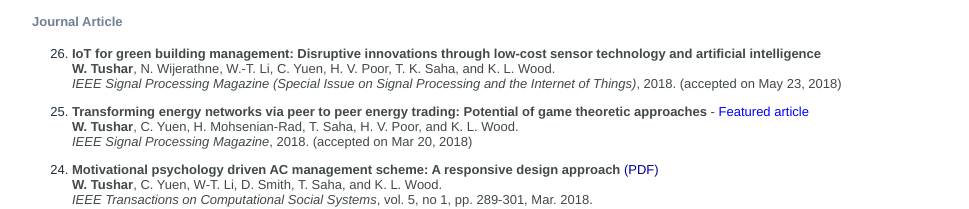
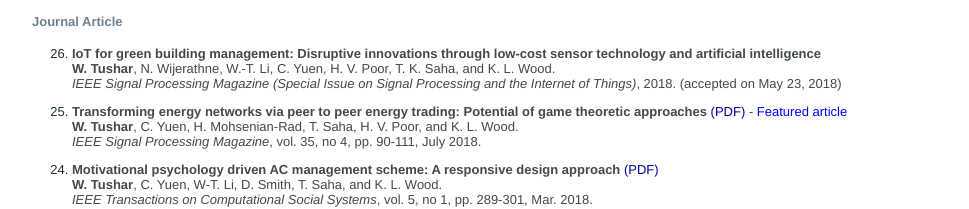
Before and after one commit to wayestushar/wayestushar.github.io, a plain HTML site: page index.html in a window 1280 px wide. Shown: the part 1342-1551 px from the top of the page, without its empty margins (133-1102 px from the left). Drawn offline with Linux system fonts and the light colour scheme.

Commit message:
Add files via upload

```diff
--- a/index.html
+++ b/index.html
@@ -88,7 +88,7 @@
 <font size=2>
 <ol reversed>
 <li><p><b><font color="#424949">IoT for green building management: Disruptive innovations through low-cost sensor technology and artificial intelligence </b></br><b>W. Tushar</b>, N. Wijerathne, W.-T. Li, C. Yuen, H. V. Poor, T. K. Saha,  and K. L. Wood.</br> <i>IEEE Signal Processing Magazine (Special Issue on Signal Processing and the Internet of Things)</i>, 2018. (accepted on May 23, 2018)</p>
-<li><p><b><font color="#424949">Transforming energy networks via peer to peer energy trading: Potential of game theoretic approaches </b>- <font color="#0000ff"> Featured article</font></br><b>W. Tushar</b>, C. Yuen, H. Mohsenian-Rad, T. Saha, H. V. Poor, and K. L. Wood.</br> <i>IEEE Signal Processing Magazine</i>, 2018. (accepted on Mar 20, 2018)</p>
+<li><p><b><font color="#424949">Transforming energy networks via peer to peer energy trading: Potential of game theoretic approaches </b><a href="https://doi.org/10.1109/MSP.2018.2818327" style="text-decoration:none" target="_blank"><font color="#000099">(PDF)</font></a> - <font color="#0000ff"> Featured article</font></br><b>W. Tushar</b>, C. Yuen, H. Mohsenian-Rad, T. Saha, H. V. Poor, and K. L. Wood.</br> <i>IEEE Signal Processing Magazine</i>, vol. 35, no 4, pp. 90-111, July 2018.</p>
 <li><p><b><font color="#424949">Motivational psychology driven AC management scheme: A responsive design approach </font></b><a href="https://doi.org/10.1109/TCSS.2017.2788922" style="text-decoration:none" target="_blank"><font color="#000099">(PDF)</font></a></br><b>W. Tushar</b>, C. Yuen, W-T. Li, D. Smith, T. Saha, and K. L. Wood.</br> <i>IEEE Transactions on Computational Social Systems</i>, vol. 5, no 1, pp. 289-301, Mar. 2018.</p>
 <li><p><b><font color="#424949">Improving the operation of solar water heating systems in green buildings via optimized control strategies </font></b><a href="https://doi.org/10.1109/TII.2018.2797018" style="text-decoration:none" target="_blank"><font color="#000099">(PDF)</font></a></br>W.-T. Li, K. Thirugnanam, <b>W. Tushar</b>, C. Yuen, C. K. Tiang, and S. Tai.</br> <i>IEEE Transactions on Industrial Informatics</i>, vol. 14, no 4, pp. 1646-1655, Apr. 2018.</p>
 <li><p><b><font color="#424949">Price discrimination for energy trading in smart grid: A game theoretic approach </font></b><a href="http://dx.doi.org/10.1109/TSG.2015.2508443" style="text-decoration:none" target="_blank"><font color="#000099">(PDF)</font></a></br><b>W. Tushar</b>, C. Yuen, D. Smith, and H. V. Poor.</br> <i>IEEE Transactions on Smart Grid</i>, vol. 8, no 4, pp. 1790-1801, July 2017.</p>
```
